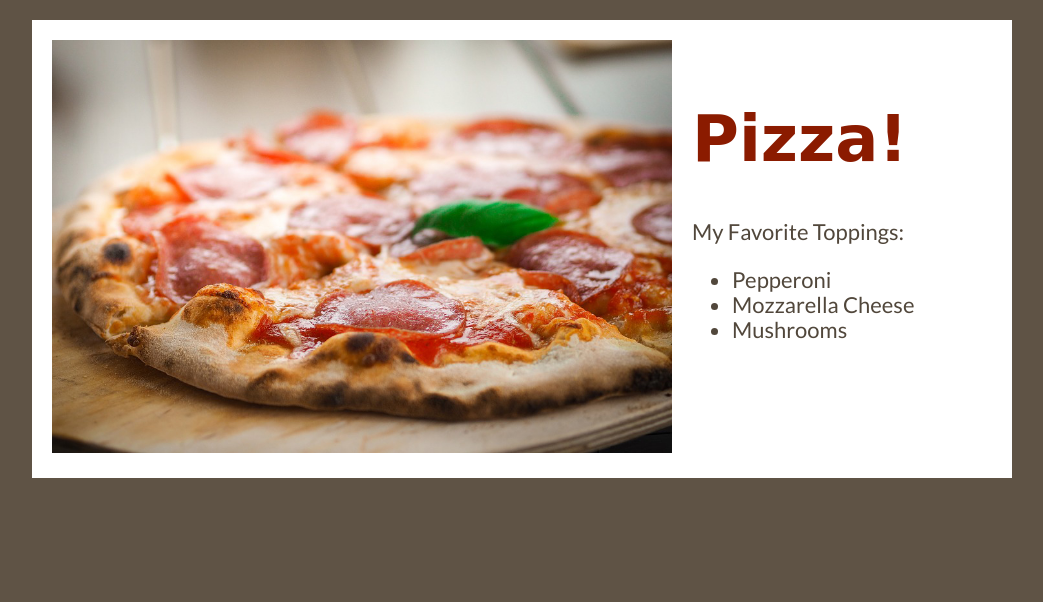
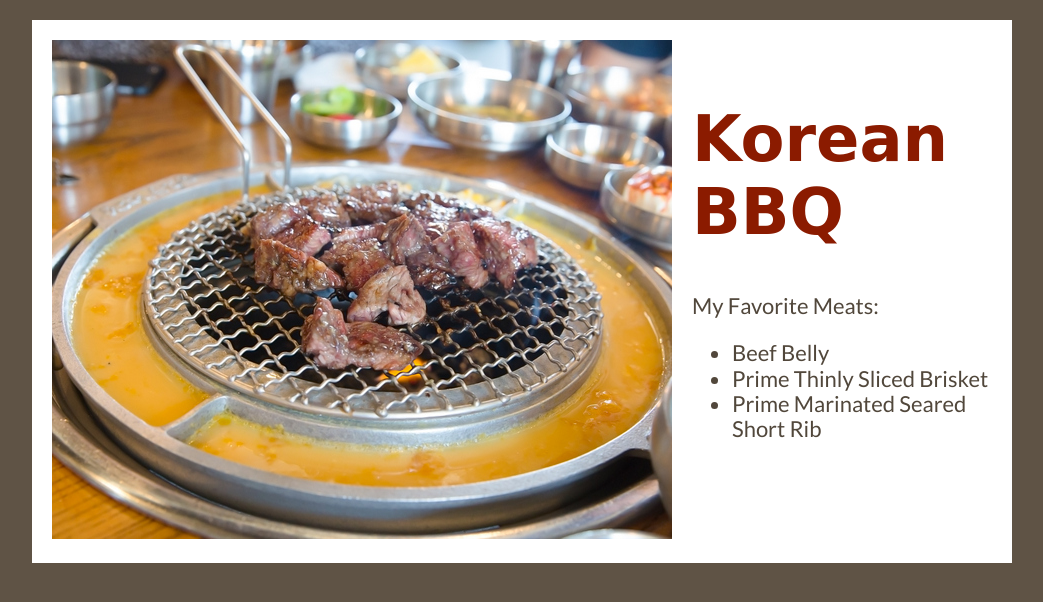
Before and after one commit to jennythinkful/pizza, a plain HTML site: page index.html in a window 1280 px wide. Shown: the whole page, without its empty margins (118-1161 px from the left). Drawn offline with nearby package versions, Linux system fonts and the light colour scheme; a web font is replaced by a local one.

Commit message:
new food korean bbq

```diff
--- a/index.html
+++ b/index.html
@@ -16,15 +16,15 @@
 
 <div class="pageContainer">
   <div class="imageContainer">
-    <img src="images/pizza.jpg" alt="Pizza with pepperoni and cheese." />
+    <img src="images/korean_bbq.jpg" alt="Korean BBQ." />
   </div>
   <div class="textContainer">
-    <h1>Pizza!</h1>
-    <p>My Favorite Toppings: </p>
+    <h1>Korean BBQ</h1>
+    <p>My Favorite Meats: </p>
     <ul>
-      <li>Pepperoni</li>
-      <li>Mozzarella Cheese</li>
-      <li>Mushrooms</li>
+      <li>Beef Belly</li>
+      <li>Prime Thinly Sliced Brisket</li>
+      <li>Prime Marinated Seared Short Rib</li>
     </ul>
   </div>
 </div>
```
Also changed, not shown: images/korean_bbq.jpg (added), 1 other file.
